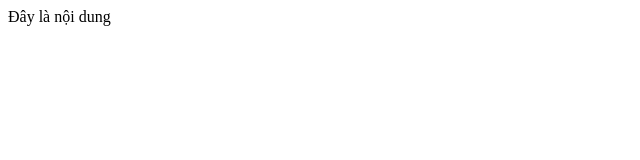
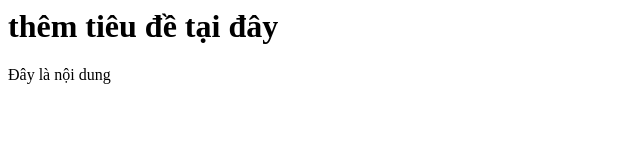
Before and after one commit to okuloj/demo, a plain HTML site: page index.html in a window 1280 px wide. Shown: the whole page, without its empty margins (0-640 px from the left). Drawn offline with Linux system fonts and the light colour scheme.

Commit message:
Update index.html

```diff
--- a/index.html
+++ b/index.html
@@ -1 +1,2 @@
+<h1>thêm tiêu đề tại đây</h1>
 <div>Đây là nội dung</div>
```
